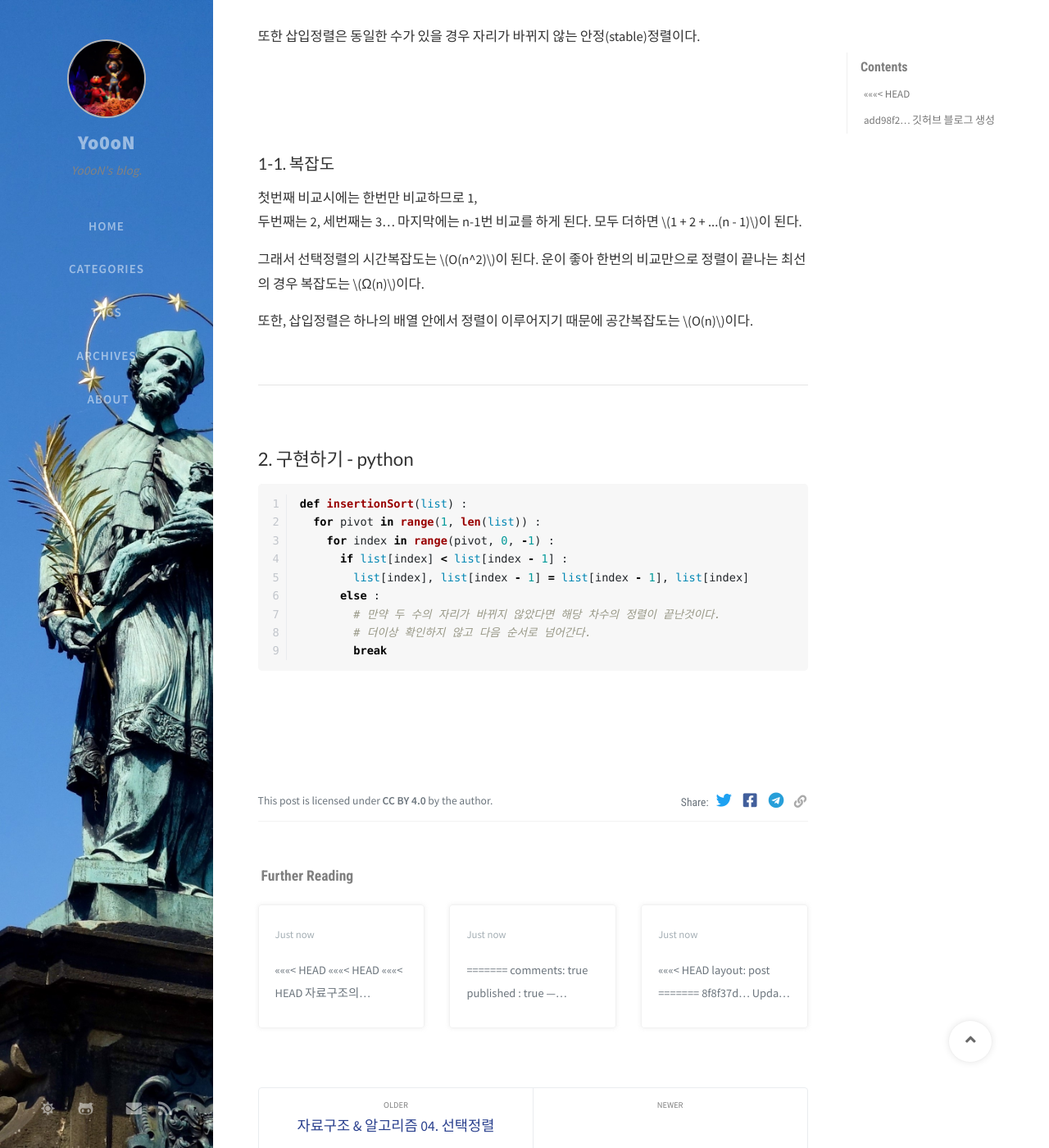
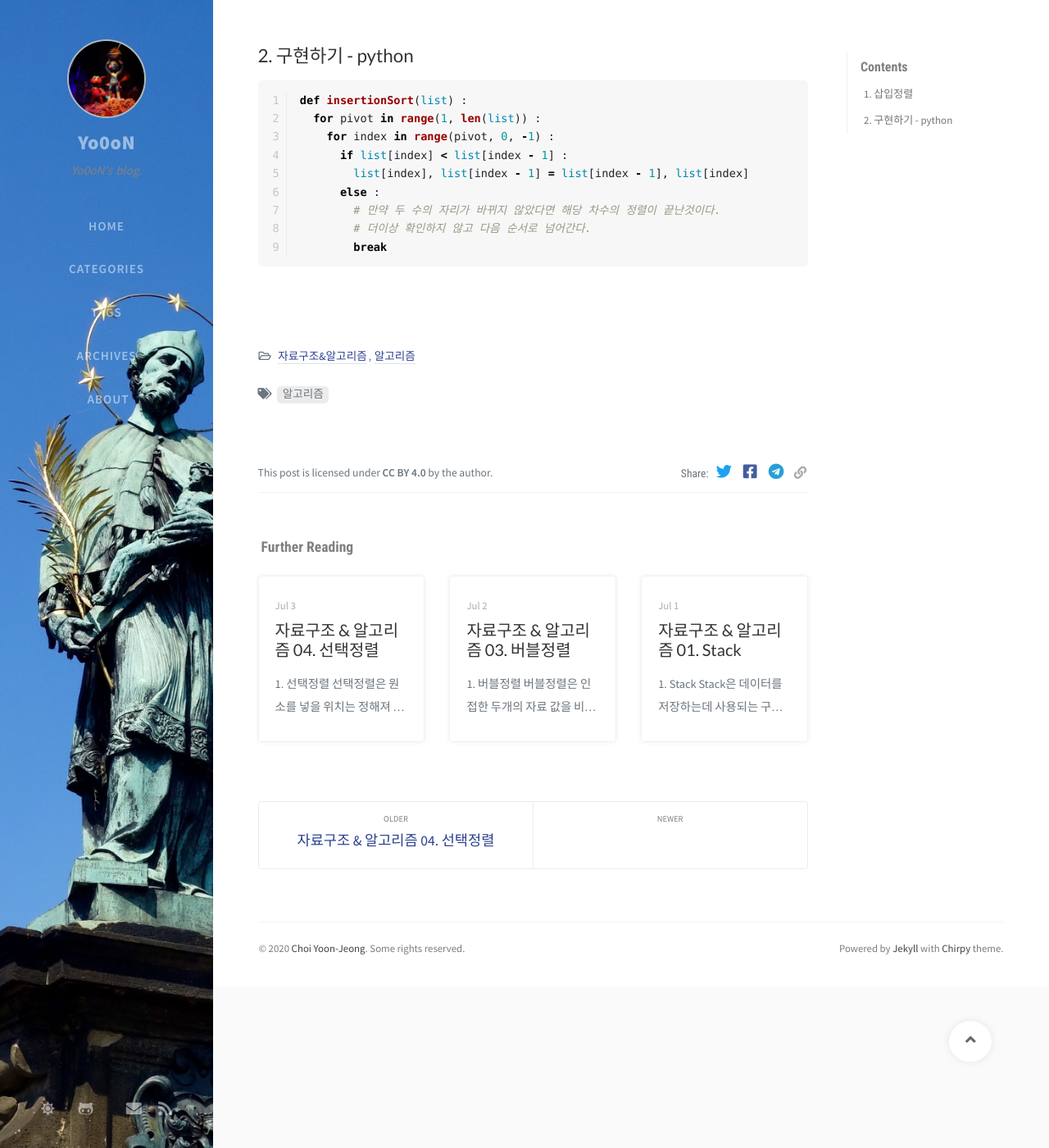
Before and after one commit to Yo0oN/Yo0oN.github.io, a Jekyll site: the page built from _posts/2020-07-04-알고리즘03.삽입정렬.md, in a window 1280 px wide and 1400 px high, scrolled down 998 px. Shown: the whole window at 82% size. Built offline with Jekyll 4.4.1, drawn with Linux system fonts in a browser that asks for light colours; nearby versions of some CDN libraries; comment, search, counter and statistics services are not loaded; some of the changed text lies outside the part shown.

Commit message:
Update 2020-07-04-알고리즘03.삽입정렬.md

```diff
--- a/_posts/2020-07-04-알고리즘03.삽입정렬.md
+++ b/_posts/2020-07-04-알고리즘03.삽입정렬.md
@@ -1,41 +1,12 @@
 ---
-<<<<<<< HEAD
-<<<<<<< HEAD
-<<<<<<< HEAD
-=======
->>>>>>> 5734ed07444192f85abbe94e373b56e7f1d49690
 title: 자료구조 & 알고리즘 05. 삽입정렬
 modified: 2020-07-04
 author: Yo0oN
 categories: [자료구조&알고리즘, 알고리즘]
 tags: [알고리즘]
-comments: true
 math: true
 ---
 
-<<<<<<< HEAD
-=======
-layout: post
-=======
->>>>>>> ddb252c... Update 2020-07-04-알고리즘03.삽입정렬.md
-title: 자료구조 & 알고리즘 05. 삽입정렬
-modified: 2020-07-04
-author: Yo0oN
-categories: [자료구조&알고리즘, 알고리즘]
-tags: [알고리즘]
-comments: true
-math: true
----
-
-<<<<<<< HEAD
-* Table of Contents
-{:toc}
-
->>>>>>> add98f2... 깃허브 블로그 생성
-=======
->>>>>>> ddb252c... Update 2020-07-04-알고리즘03.삽입정렬.md
-=======
->>>>>>> 5734ed07444192f85abbe94e373b56e7f1d49690
 ## 1. 삽입정렬
 
 배열의 0번 원소를 기준으로 하여 뒤의 1번 원소부터 앞과 비교하여 앞의 값보다 크면 그자리, 작으면 앞에 끼워넣는다.<br>
```
